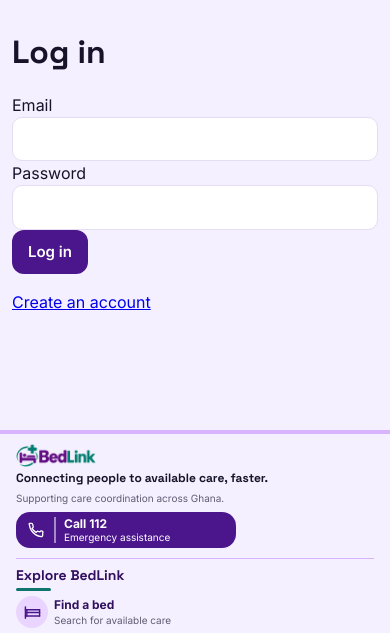
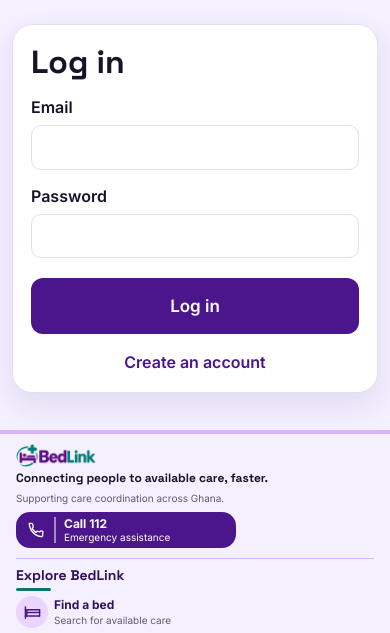
Before and after one commit to miriam-gale/bedlink, a PHP site: page /login.php in a window 390 px wide. Shown: the part 186-819 px from the top of the page. Run offline with PHP 8.4, Linux system fonts and the light colour scheme; some libraries are stand-ins or nearby versions.

Commit message:
Mobile fixes: login page card layout, full-width button, styled register link, correct error banner class

```diff
--- a/assets/css/style.css
+++ b/assets/css/style.css
@@ -3671,3 +3671,34 @@ body.dark .amb .amb-ward-chips label:has(input:checked) {
 body.dark .amb .gps {
     color: #10DDB5;
 }
+
+/* ===== MOBILE FIXES: MERGED PAGES ===== */
+
+/* --- login.php --- */
+.login-page .login-card {
+    max-width: 420px;          /* not stretched across a laptop screen */
+    margin: 24px auto;         /* centred */
+    padding: 24px;
+    border-radius: 20px;
+    box-shadow: 0 12px 30px rgba(61, 27, 110, .10);
+}
+.login-page .login-card h1 { margin: 0 0 8px; }
+.login-page .login-form label {
+    display: block;
+    margin: 14px 0 6px;        /* space between each label and its box */
+    font-weight: 600;
+}
+.login-page .login-form .btn-big { margin-top: 20px; }
+.login-page .login-register { margin: 16px 0 0; text-align: center; }
+.login-page .login-register a {
+    color: var(--blue);        /* BedLink purple, works in dark mode too */
+    font-weight: 600;
+    text-decoration: none;
+}
+.login-page .login-register a:hover { text-decoration: underline; }
+
+@media (max-width: 480px) {
+    .login-page .login-card { margin: 12px auto; padding: 18px; }
+}
+
+body.dark.login-page .login-register a { color: #C4B5FD; }
--- a/login.php
+++ b/login.php
@@ -37,20 +37,22 @@ if ($_SERVER['REQUEST_METHOD'] === 'POST') {
 }
 
 $pageTitle = t('login.title');
-$bodyClass = '';
+$bodyClass = 'login-page';
 require __DIR__ . '/includes/header.php';
 ?>
+
 <main class="container">
+    <div class="card login-card">
         <h1><?= e(t('login.title')) ?></h1>
 
         <?php if (!empty($_GET['expired'])): ?>
-        <p class="banner" role="status"><?= e(t('login.expired')) ?></p>
+            <p class="banner banner--warn" role="status"><?= e(t('login.expired')) ?></p>
         <?php endif; ?>
         <?php if ($error !== ''): ?>
-        <p class="banner banner--error" role="alert"><?= e($error) ?></p>
+            <p class="banner banner--danger" role="alert"><?= e($error) ?></p>
         <?php endif; ?>
 
-    <form method="post" action="/bedlink/login.php" autocomplete="on">
+        <form method="post" action="/bedlink/login.php" autocomplete="on" class="login-form">
             <?= csrfField() ?>
             <label for="email"><?= e(t('login.email')) ?></label>
             <input id="email" name="email" type="email" value="<?= e($email) ?>" required autocomplete="username">
@@ -58,9 +60,10 @@ require __DIR__ . '/includes/header.php';
             <label for="password"><?= e(t('login.password')) ?></label>
             <input id="password" name="password" type="password" required autocomplete="current-password">
 
-        <button type="submit" class="btn btn--primary"><?= e(t('login.submit')) ?></button>
+            <button type="submit" class="btn btn--primary btn-big"><?= e(t('login.submit')) ?></button>
         </form>
 
-    <p><a href="/bedlink/register.php"><?= e(t('login.register')) ?></a></p>
+        <p class="login-register"><a href="/bedlink/register.php"><?= e(t('login.register')) ?></a></p>
+    </div>
 </main>
 <?php require __DIR__ . '/includes/footer.php'; ?>
```
Lines whose indentation alone changed are shown as unchanged.
